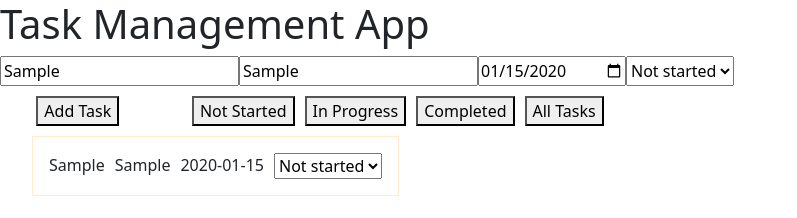
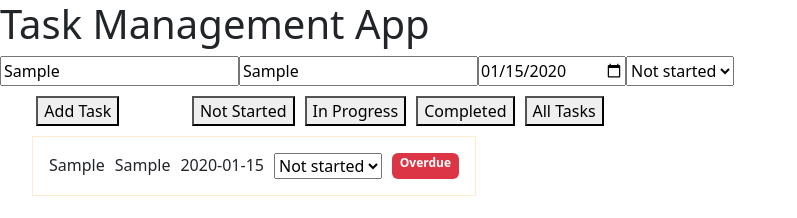
Before and after one commit to mariiademidova0304/SBA-4, a plain HTML site: page index.html in a window 1280 px wide. Both pictures are taken after typing "Sample", "Sample", "2020-01-15" into the empty fields and a click on the button "Add Task". Shown: the whole page, without its empty margins (0-797 px from the left). Drawn offline with nearby package versions, Linux system fonts and the light colour scheme.

Commit message:
added overdue badge, in the middle of refactoring to make a fully separate function

```diff
--- a/app.js
+++ b/app.js
@@ -54,6 +54,14 @@ function renderTask(task) {
     let editableStatus = statusSelect.cloneNode(true);
     editableStatus.value = task.status;
     newTaskItem.appendChild(editableStatus);
+    //checking whether the task is overdue and adding a badge
+    let overdueId = checkOverdue(task, newTaskItem);
+    // if (overdueId !== null){
+    //     const overdueBadge = document.createElement(`span`);
+    //     overdueBadge.innerText = "Overdue";
+    //     overdueBadge.className = `badge bg-danger`;
+    //     newTaskItem.appendChild(overdueBadge);
+    // }
     taskList.appendChild(newTaskItem);
 }
 
@@ -87,3 +95,20 @@ buttonBox.addEventListener(`click`, (event) => {
         renderTask(task);
     })
 })
+
+//checking if a task is overdue and returning either task's id or null
+function checkOverdue(task, taskLiItem){
+    const currentDate = new Date();
+    console.log(`today's date`, currentDate);
+    const taskDeadline = new Date(task.deadline);
+    console.log(`task deadline`,taskDeadline);
+    if(currentDate.getTime() > taskDeadline.getTime()){
+        const overdueBadge = document.createElement(`span`);
+        overdueBadge.innerText = "Overdue";
+        overdueBadge.className = "badge bg-danger";
+        taskLiItem.appendChild(overdueBadge);
+    } else {
+        return null;
+    }
+
+}
--- a/index.html
+++ b/index.html
@@ -4,8 +4,8 @@
 <head>
     <meta charset="UTF-8">
     <meta name="viewport" content="width=device-width, initial-scale=1.0">
-    <link href="https://cdn.jsdelivr.net/npm/bootstrap@5.3.3/dist/css/bootstrap.min.css" rel="stylesheet"
-        integrity="sha384-QWTKZyjpPEjISv5WaRU9OFeRpok6YctnYmDr5pNlyT2bRjXh0JMhjY6hW+ALEwIH" crossorigin="anonymous">
+    <link href="https://cdn.jsdelivr.net/npm/bootstrap@5.3.7/dist/css/bootstrap.min.css" rel="stylesheet" integrity="sha384-LN+7fdVzj6u52u30Kp6M/trliBMCMKTyK833zpbD+pXdCLuTusPj697FH4R/5mcr" crossorigin="anonymous">
+    <script src="https://cdn.jsdelivr.net/npm/bootstrap@5.3.7/dist/js/bootstrap.bundle.min.js" integrity="sha384-ndDqU0Gzau9qJ1lfW4pNLlhNTkCfHzAVBReH9diLvGRem5+R9g2FzA8ZGN954O5Q" crossorigin="anonymous"></script>
     <link rel="stylesheet" href="styles.css">
     <script defer src="app.js"></script>
     <title>Task Management App</title>
```
